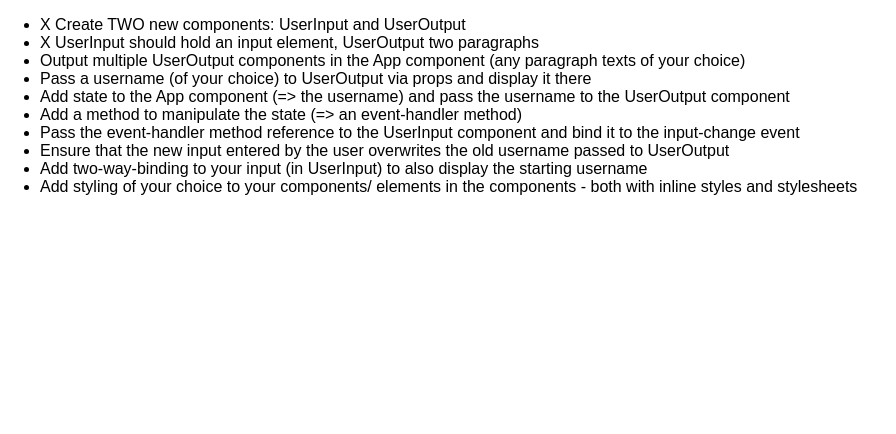
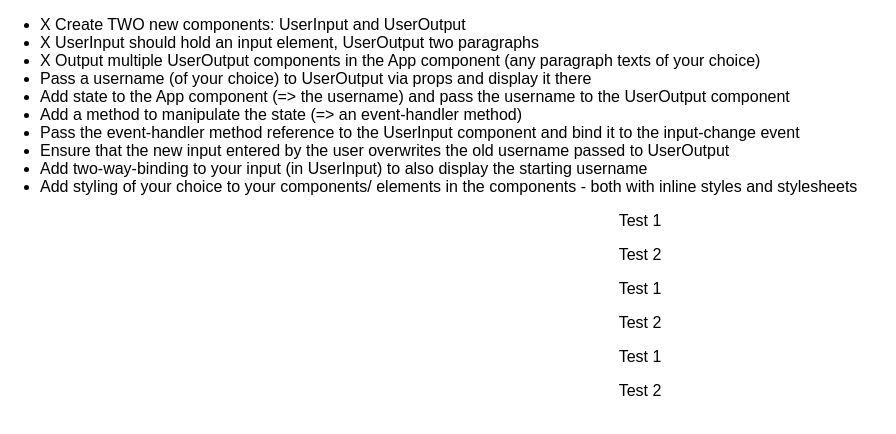
Before and after one commit to egeriicw/react-complete-guide_lesson50optional, a React (Create React App) app: page / in a window 1280 px wide. Shown: the top 434 px of the page, without its empty margins (0-896 px from the left). Built offline with nearby package versions, Linux system fonts and the light colour scheme.

Commit message:
Output multiple UserOutput components in App

```diff
--- a/src/App.js
+++ b/src/App.js
@@ -9,7 +9,7 @@ class App extends Component {
         <ul>
           <li>X Create TWO new components: UserInput and UserOutput</li>
           <li>X UserInput should hold an input element, UserOutput two paragraphs</li>
-          <li>Output multiple UserOutput components in the App component (any paragraph texts of your choice)</li>
+          <li>X Output multiple UserOutput components in the App component (any paragraph texts of your choice)</li>
           <li>Pass a username (of your choice) to UserOutput via props and display it there</li>
           <li>Add state to the App component (=> the username) and pass the username to the UserOutput component</li>
           <li>Add a method to manipulate the state (=> an event-handler method)</li>
@@ -18,6 +18,9 @@ class App extends Component {
           <li>Add two-way-binding to your input (in UserInput) to also display the starting username</li>
           <li>Add styling of your choice to your components/ elements in the components - both with inline styles and stylesheets</li>
         </ul>
+        <UserOutput />
+        <UserOutput />
+        <UserOutput />
       </div>
     );
   }
```
